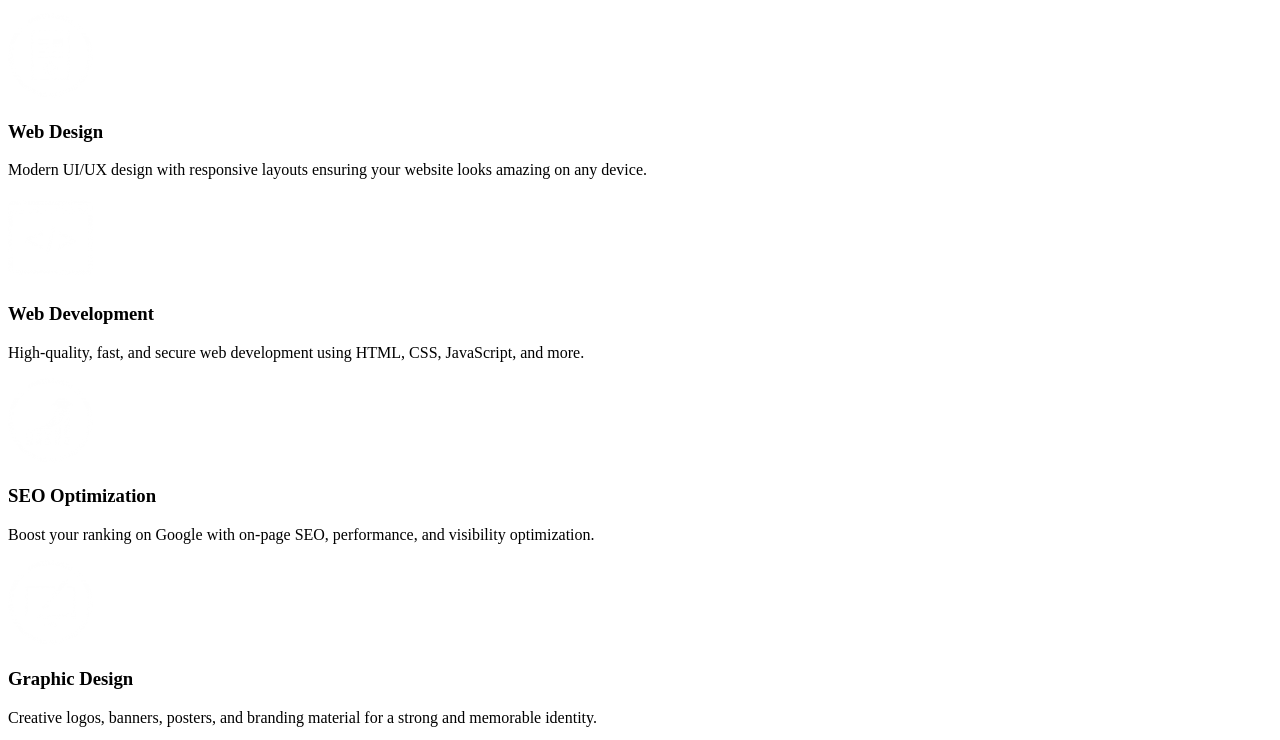
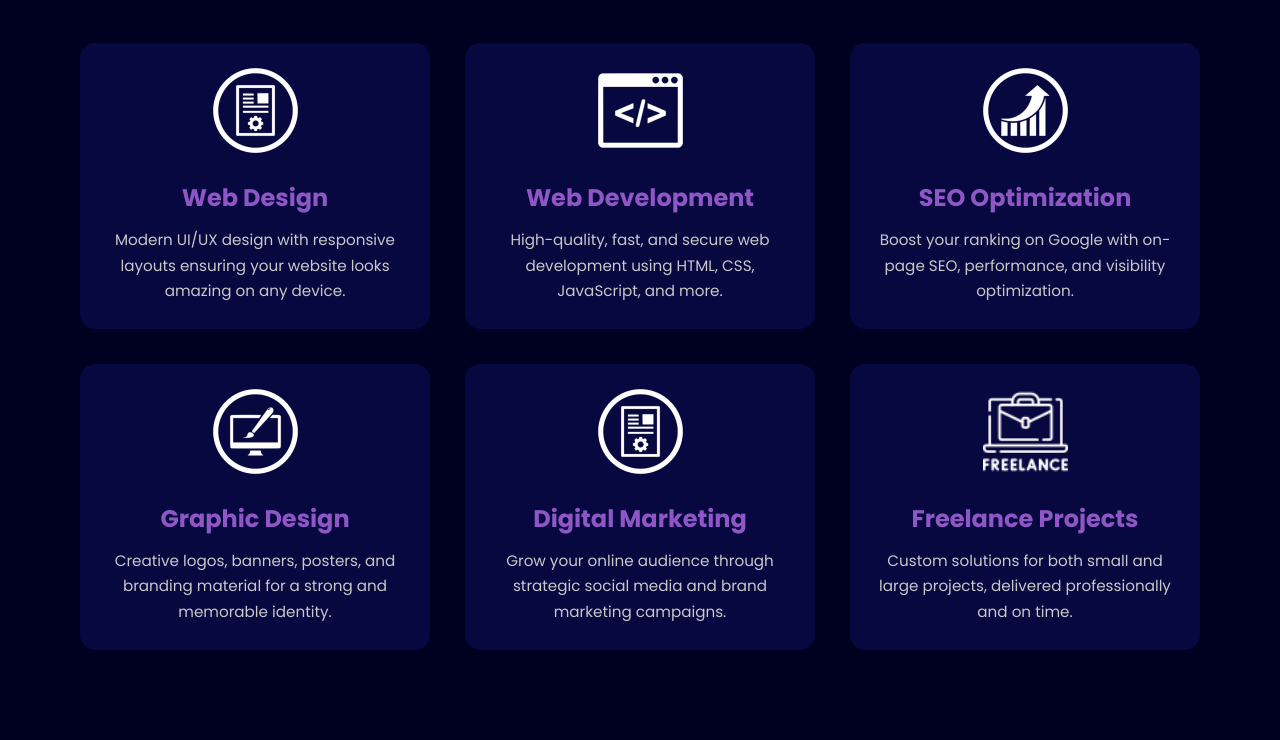
Before and after one commit to Ikrash-Ahmed/Ikrash-portfolio, a plain HTML site: page services-page/services.html in a window 1280 px wide. Shown: the part 233-973 px from the top of the page. Drawn offline with Linux system fonts and the light colour scheme.

Commit message:
rechange

```diff
--- a/services-page/services.html
+++ b/services-page/services.html
@@ -12,7 +12,7 @@
     <link rel="preconnect" href="https://fonts.gstatic.com" crossorigin>
     <link href="https://fonts.googleapis.com/css2?family=Poppins:wght@400;700&display=swap" rel="stylesheet">
 
-    <link rel="stylesheet" href="/services-page/services.css">
+    <link rel="stylesheet" href="/services-page/servisec.css">
 </head>
 
 <body>
```
